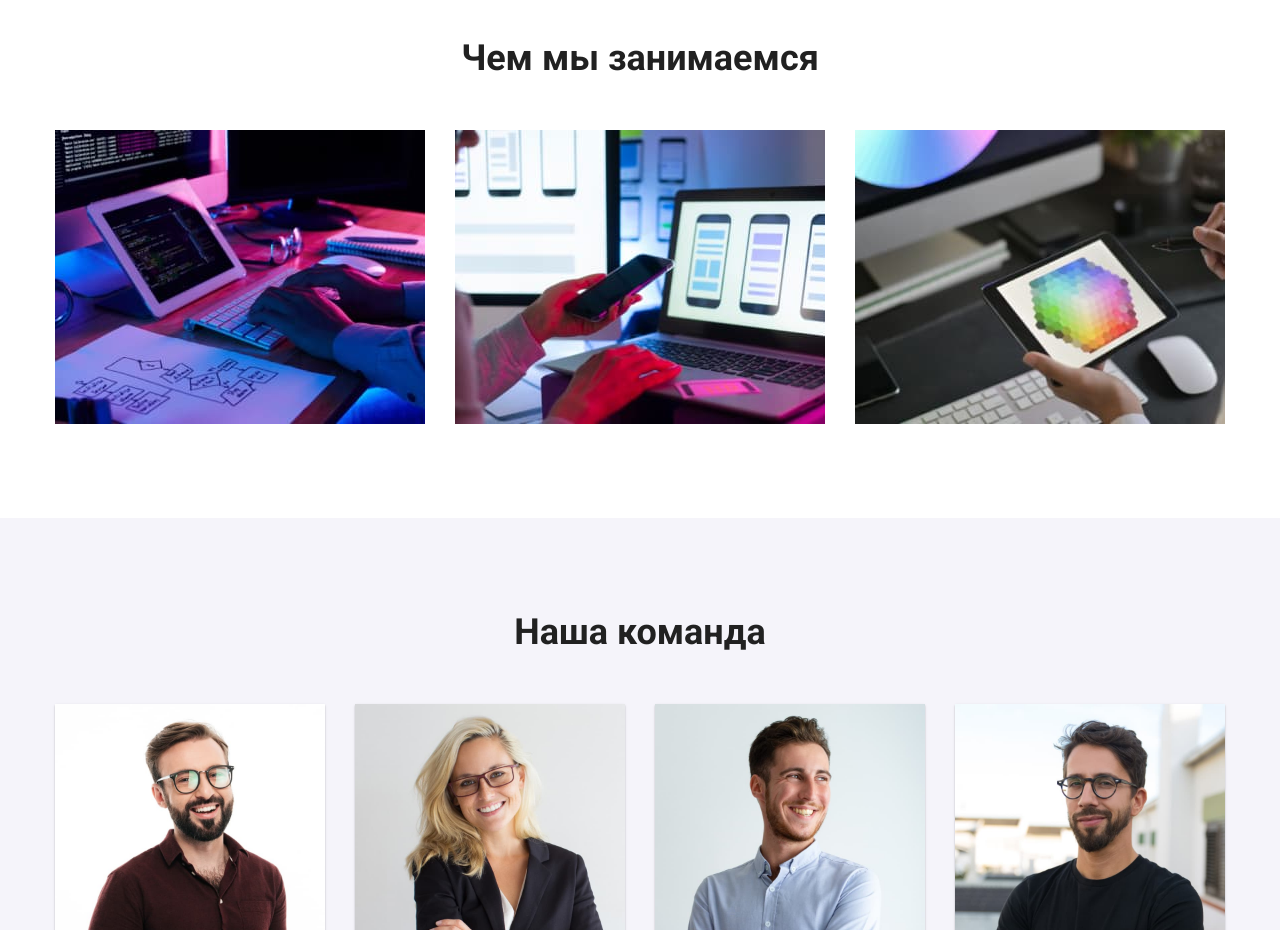
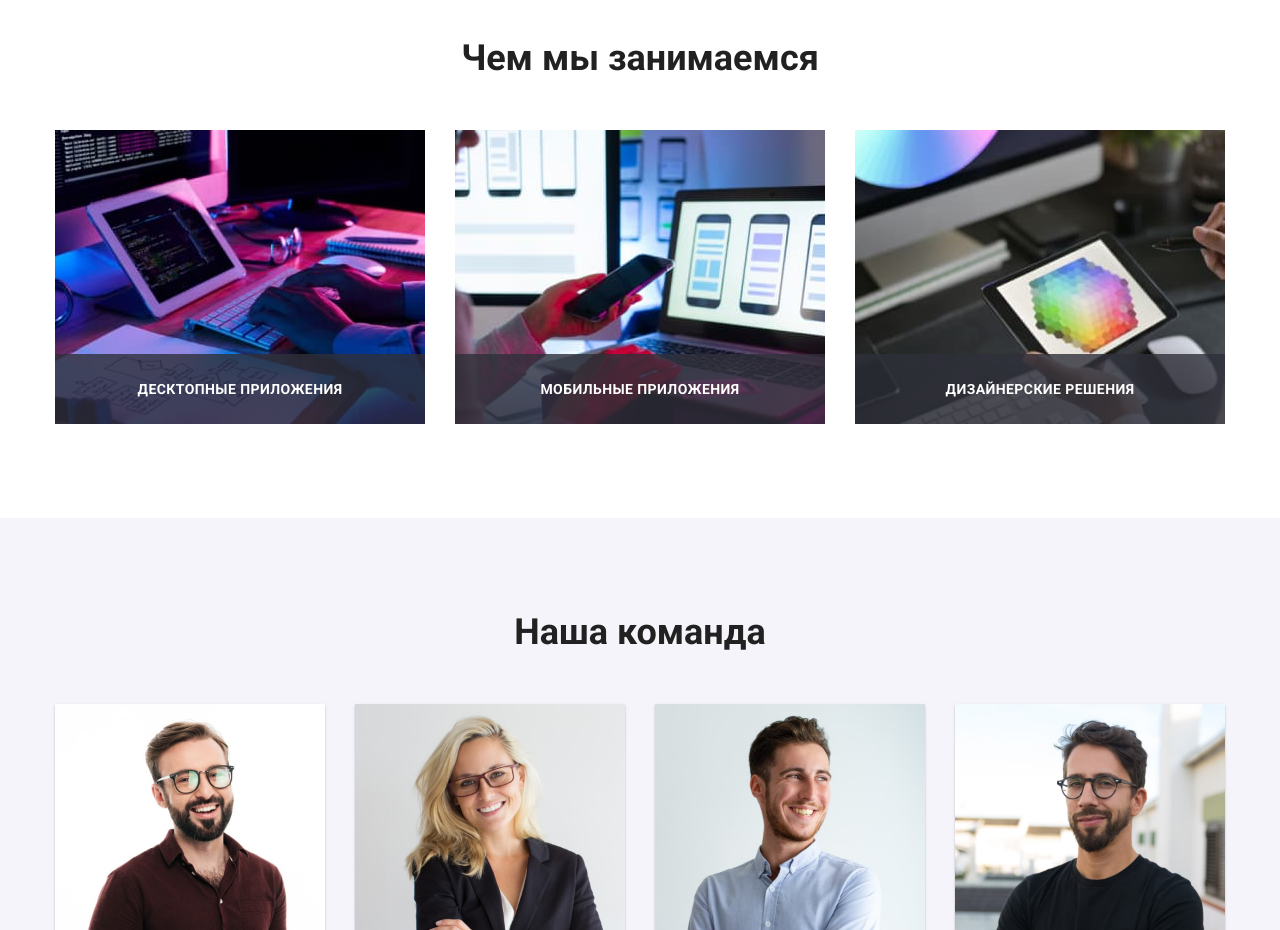
Before and after one commit to Krisdziam/goit-markup-hw-05., a plain HTML site: page index.html in a window 1280 px wide. Shown: the part 1080-2010 px from the top of the page. Drawn offline with nearby package versions, Linux system fonts and the light colour scheme.

Commit message:
сделана секция чем мы занимаемся

```diff
--- a/css/style.css
+++ b/css/style.css
@@ -220,6 +220,27 @@ img {
 }
 .img-item:not(:last-child) {
   margin-right: 30px;
+}
+.backdrop-box {
+  position: relative;
+}
+.img-text {
+  position: absolute;
+  width: 100%;
+  height: 70px;
+  bottom: 0;
+  background-color: rgba(47, 48, 58, 0.8);
+  display: flex;
+  justify-content: center;
+  align-items: center;
+
+  font-weight: bold;
+  font-size: 14px;
+  line-height: 1.2;
+  text-align: center;
+  letter-spacing: 0.03em;
+  text-transform: uppercase;
+  color: #ffffff;
 }
 
 /* Команда */
--- a/index.html
+++ b/index.html
@@ -125,13 +125,23 @@
           <h2 class="information-about">Чем мы занимаемся</h2>
           <ul class="list list-img">
             <li class="img-item">
-              <img src="./image/whatwedo1.jpg" alt="на клавиатуре" />
+              <div class="backdrop-box">
+                <img src="./image/whatwedo1.jpg" alt="на клавиатуре" />
+
+                <p class="img-text">Десктопные приложения</p>
+              </div>
             </li>
             <li class="img-item">
-              <img src="./image/whatwedo2.jpg" alt="на телефоне" />
+              <div class="backdrop-box">
+                <img src="./image/whatwedo2.jpg" alt="на телефоне" />
+                <p class="img-text">Мобильные приложения</p>
+              </div>
             </li>
             <li class="img-item">
-              <img src="./image/whatwedo3.jpg" alt="на планшете" />
+              <div class="backdrop-box">
+                <img src="./image/whatwedo3.jpg" alt="на планшете" />
+                <p class="img-text">Дизайнерские решения</p>
+              </div>
             </li>
           </ul>
         </div>
```
